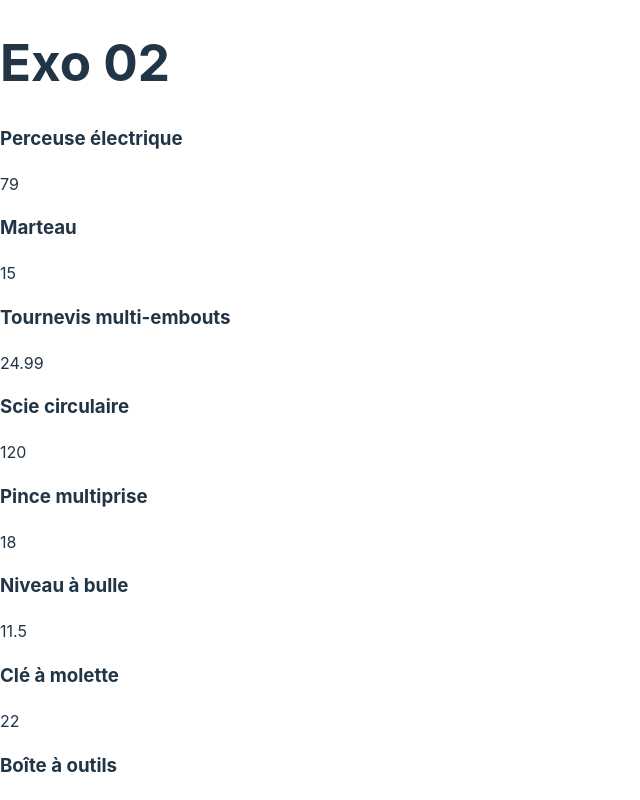
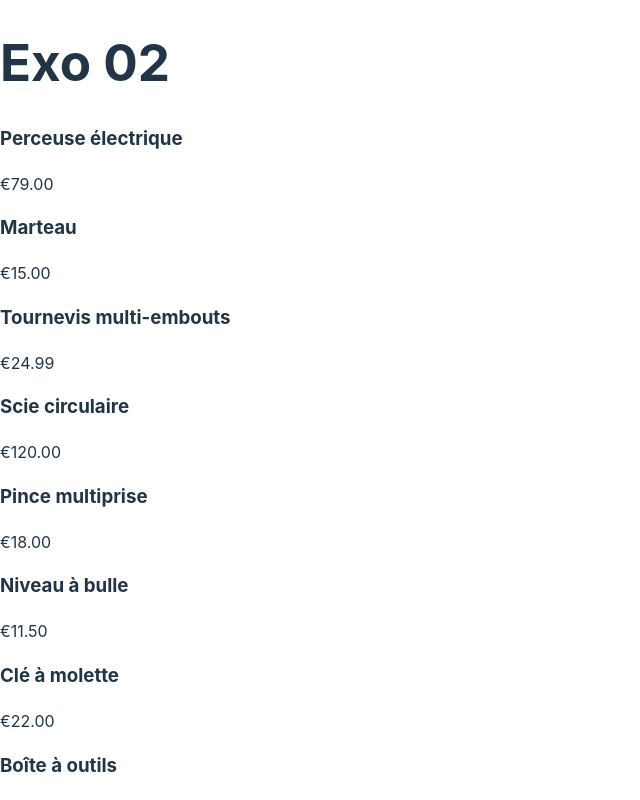
Before and after one commit to Formation-JS/BXL_FE2024_React_Exo02, a React (Vite) app: page / in a window 1280 px wide. Shown: the top 800 px of the page, without its empty margins (0-640 px from the left). Built offline with nearby package versions, Linux system fonts and the light colour scheme.

Commit message:
Price display 🌍

```diff
--- /dev/null
+++ b/src/components/PriceDisplay/PriceDisplay.jsx
@@ -0,0 +1,22 @@
+//! Documentation par rapport au formatage d'un nombre :
+// https://developer.mozilla.org/fr/docs/Web/JavaScript/Reference/Global_Objects/Number/toLocaleString#utiliser_largument_options
+// https://developer.mozilla.org/fr/docs/Web/JavaScript/Reference/Global_Objects/Intl/NumberFormat/NumberFormat#currency
+
+/**
+ * Composant pour afficher un prix en euro
+ * @param {{price: number}} props
+ * @returns {JSX.Element}
+ */
+const PriceDisplay = ({ price }) => {
+
+    const priceFormatted = price.toLocaleString(undefined, {
+        style: "currency",
+        currency: "EUR"
+    });;
+
+    return (
+        <span>{priceFormatted}</span>
+    )
+}
+
+export default PriceDisplay;
--- a/src/components/ProductList/ProductList.jsx
+++ b/src/components/ProductList/ProductList.jsx
@@ -1,9 +1,11 @@
+import PriceDisplay from "../PriceDisplay/PriceDisplay";
+
 const ProductListItem = ({ name, price, promo }) => {
 
     return (
         <div>
             <h3>{name}</h3>
-            <p>{price}</p>
+            <p><PriceDisplay price={price} /></p>
         </div>
     );
 };
```
